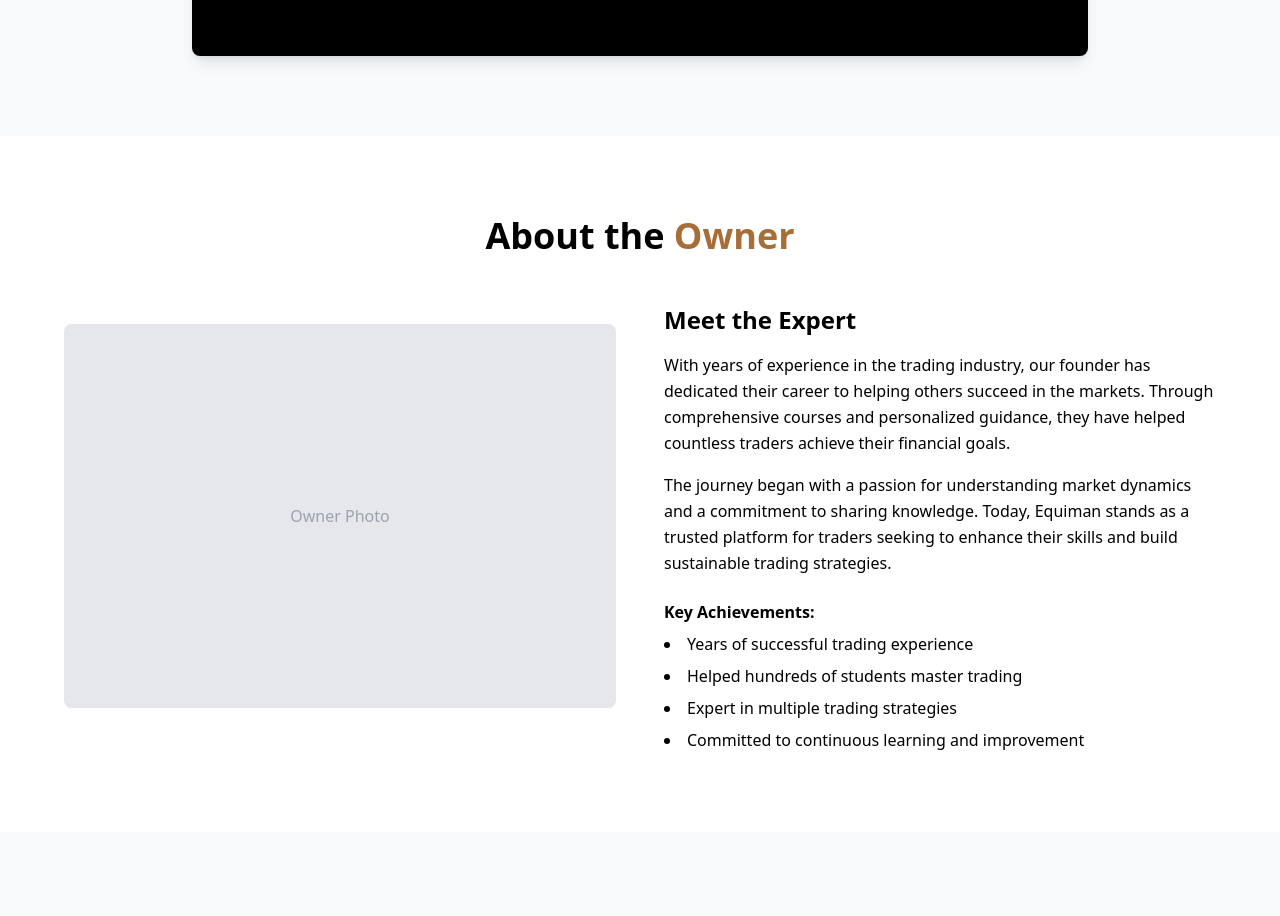
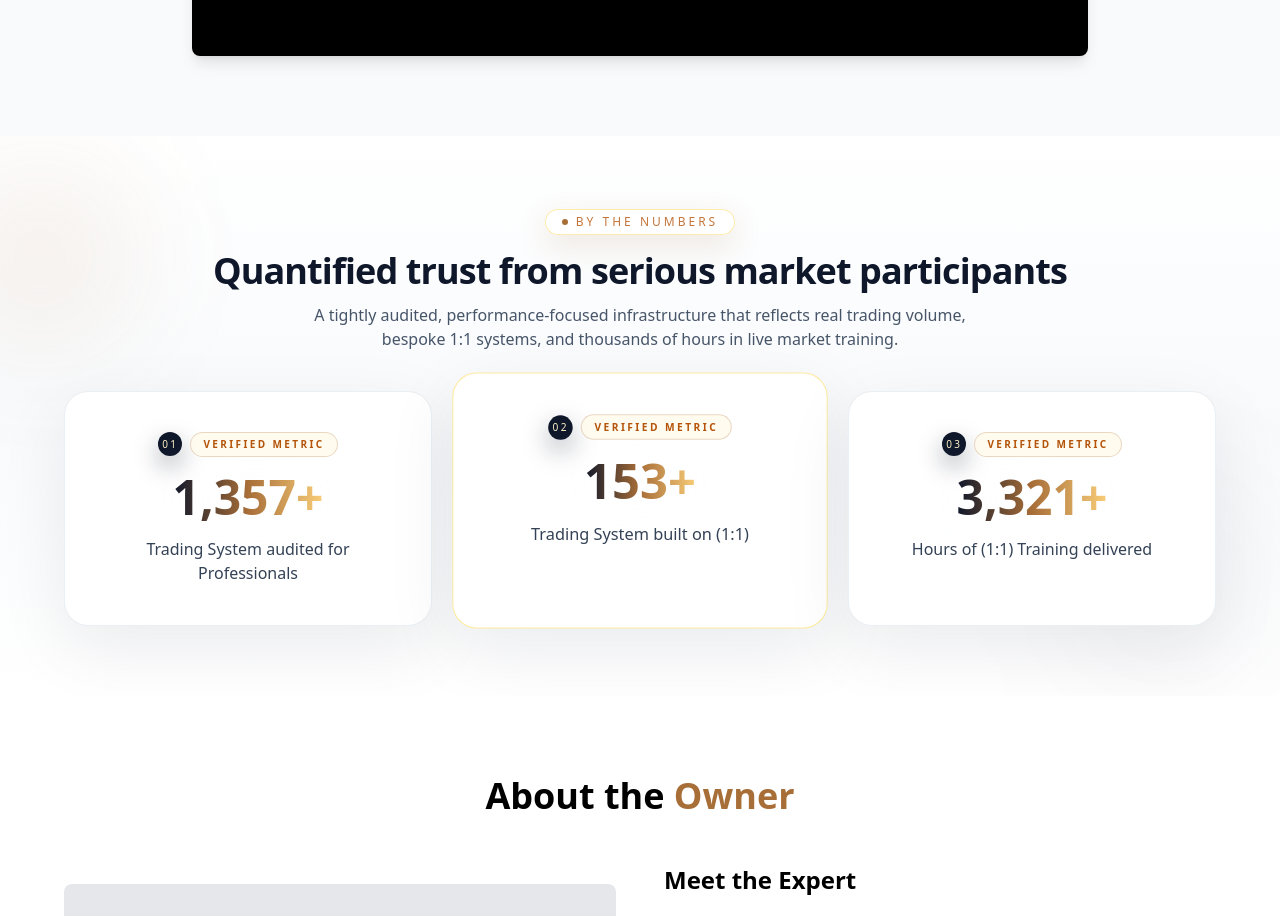
Before and after one commit to sanketsur22/Equiman, a Next.js app: page / in a window 1280 px wide. Shown: the part 1460-2376 px from the top of the page. Built offline with nearby package versions, Linux system fonts and the light colour scheme.

Commit message:
Added the stats section

```diff
--- a/app/page.tsx
+++ b/app/page.tsx
@@ -2,6 +2,7 @@ import Navbar from "@/components/Navbar";
 import Footer from "@/components/Footer";
 import HeroSection from "@/components/HeroSection";
 import VideoSection from "@/components/VideoSection";
+import StatsSection from "@/components/StatsSection";
 import AboutSection from "@/components/AboutSection";
 import FAQSection from "@/components/FAQSection";
 
@@ -11,6 +12,7 @@ export default function Home() {
       <Navbar />
       <HeroSection />
       <VideoSection />
+      <StatsSection />
       <AboutSection />
       <FAQSection />
       <Footer />
--- a/components/HeroSection.tsx
+++ b/components/HeroSection.tsx
@@ -16,7 +16,7 @@ export default function HeroSection() {
     }, 2500);
 
     return () => clearInterval(interval);
-  }, []);
+  }, [rotatingPhrases.length]);
 
   return (
     <section
--- /dev/null
+++ b/components/StatsSection.tsx
@@ -0,0 +1,140 @@
+"use client";
+
+import { useEffect, useRef, useState } from "react";
+
+const STATS = [
+  {
+    value: 1357,
+    label: "Trading System audited for Professionals",
+  },
+  {
+    value: 153,
+    label: "Trading System built on (1:1)",
+  },
+  {
+    value: 3321,
+    label: "Hours of (1:1) Training delivered",
+  },
+];
+
+export default function StatsSection() {
+  const sectionRef = useRef<HTMLElement | null>(null);
+  const [hasAnimated, setHasAnimated] = useState(false);
+  const [counts, setCounts] = useState(() => STATS.map(() => 0));
+
+  useEffect(() => {
+    const element = sectionRef.current;
+    if (!element) return;
+
+    const observer = new IntersectionObserver(
+      ([entry]) => {
+        if (entry.isIntersecting) {
+          setHasAnimated(true);
+          observer.disconnect();
+        }
+      },
+      {
+        threshold: 0.3,
+      }
+    );
+
+    observer.observe(element);
+
+    return () => {
+      observer.disconnect();
+    };
+  }, []);
+
+  useEffect(() => {
+    if (!hasAnimated) return;
+
+    const duration = 1500;
+    const start = performance.now();
+    const targets = STATS.map((stat) => stat.value);
+
+    let frameId: number;
+
+    const animate = (now: number) => {
+      const progress = Math.min((now - start) / duration, 1);
+      const nextCounts = targets.map((target) =>
+        Math.floor(target * progress)
+      );
+      setCounts(nextCounts);
+
+      if (progress < 1) {
+        frameId = requestAnimationFrame(animate);
+      }
+    };
+
+    frameId = requestAnimationFrame(animate);
+
+    return () => {
+      cancelAnimationFrame(frameId);
+    };
+  }, [hasAnimated]);
+
+  return (
+    <section
+      ref={sectionRef}
+      className="min-h-[70vh] px-4 sm:px-6 lg:px-8 bg-gradient-to-b from-white via-slate-50 to-white flex items-center relative overflow-hidden"
+    >
+      {/* soft glow accents */}
+      <div className="pointer-events-none absolute inset-0">
+        <div className="absolute -left-10 top-10 h-40 w-40 rounded-full bg-[rgba(168,110,56,0.12)] blur-3xl" />
+        <div className="absolute right-0 bottom-0 h-56 w-56 rounded-full bg-[rgba(15,23,42,0.03)] blur-3xl" />
+      </div>
+
+      <div className="max-w-6xl mx-auto w-full relative z-10">
+        <div className="text-center mb-10">
+          <p className="inline-flex items-center gap-2 rounded-full border border-amber-200/70 bg-white/80 px-4 py-1 text-xs font-medium uppercase tracking-[0.25em] text-amber-700/80 shadow-[0_10px_30px_rgba(148,91,40,0.15)]">
+            <span className="h-1.5 w-1.5 rounded-full bg-[rgb(168,110,56)]" />
+            By the numbers
+          </p>
+          <h2 className="mt-4 text-2xl sm:text-3xl md:text-4xl font-semibold text-slate-900 tracking-tight">
+            Quantified trust from serious market participants
+          </h2>
+          <p className="mt-3 text-sm sm:text-base text-slate-600 max-w-2xl mx-auto">
+            A tightly audited, performance-focused infrastructure that reflects real trading volume,
+            bespoke 1:1 systems, and thousands of hours in live market training.
+          </p>
+        </div>
+
+        <div className="grid grid-cols-1 sm:grid-cols-3 gap-5 sm:gap-6">
+          {STATS.map((stat, index) => {
+            const isFeatured = index === 1;
+
+            return (
+              <div
+                key={stat.label}
+                className={`group relative overflow-hidden rounded-3xl border bg-white px-7 py-8 sm:px-8 sm:py-10 shadow-[0_22px_70px_rgba(15,23,42,0.08)] transition-all duration-300 ease-out hover:-translate-y-1.5 hover:shadow-[0_30px_90px_rgba(15,23,42,0.16)] hover:border-amber-200/90 ${
+                  isFeatured
+                    ? "sm:-mt-4 sm:scale-[1.02] border-amber-200/80"
+                    : "border-slate-200/70"
+                }`}
+              >
+                <div className="absolute inset-px rounded-[22px] bg-gradient-to-b from-white via-amber-50/40 to-white opacity-0 group-hover:opacity-100 transition-opacity duration-300" />
+
+                <div className="relative z-10 flex flex-col items-center text-center gap-3 sm:gap-4">
+                  <div className="flex items-center gap-2 text-[11px] font-semibold tracking-[0.22em] uppercase text-slate-500/80">
+                    <span className="inline-flex h-6 w-6 items-center justify-center rounded-full bg-slate-900 text-[10px] font-medium text-amber-100 shadow-[0_10px_25px_rgba(15,23,42,0.35)]">
+                      {(index + 1).toString().padStart(2, "0")}
+                    </span>
+                    <span className="inline-flex items-center rounded-full border border-[rgba(168,110,56,0.25)] bg-amber-50/80 px-3 py-1 text-[10px] tracking-[0.24em] text-amber-700">
+                      VERIFIED METRIC
+                    </span>
+                  </div>
+                  <div className="text-4xl sm:text-5xl font-semibold text-transparent bg-clip-text bg-gradient-to-r from-[rgb(15,23,42)] via-[rgb(168,110,56)] to-[rgb(249,205,120)] drop-shadow-[0_0_25px_rgba(248,250,252,0.4)]">
+                    {counts[index].toLocaleString()}+
+                  </div>
+                  <div className="text-sm sm:text-base text-slate-700 leading-relaxed max-w-xs">
+                    {stat.label}
+                  </div>
+                </div>
+              </div>
+            );
+          })}
+        </div>
+      </div>
+    </section>
+  );
+}
```
